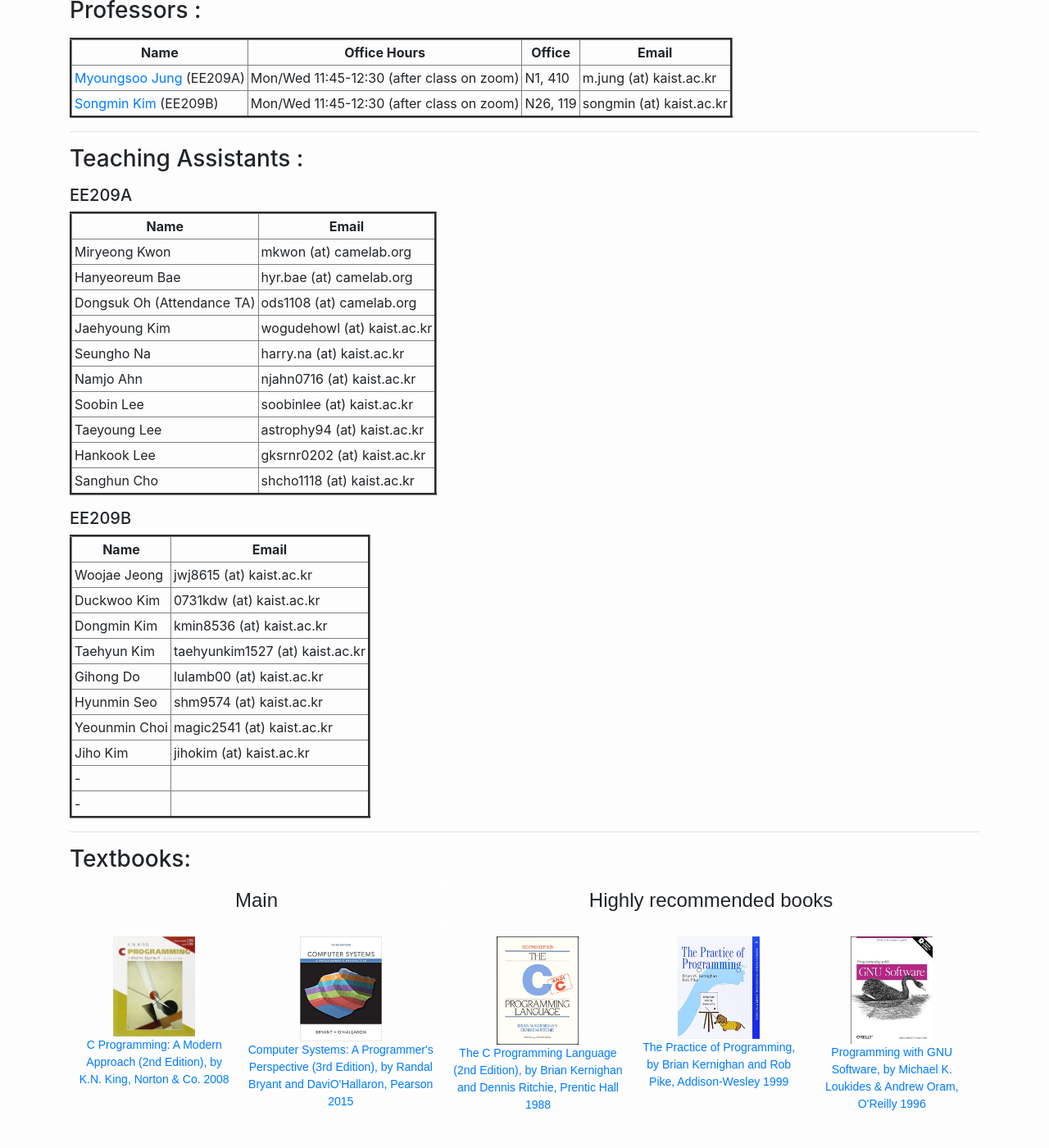
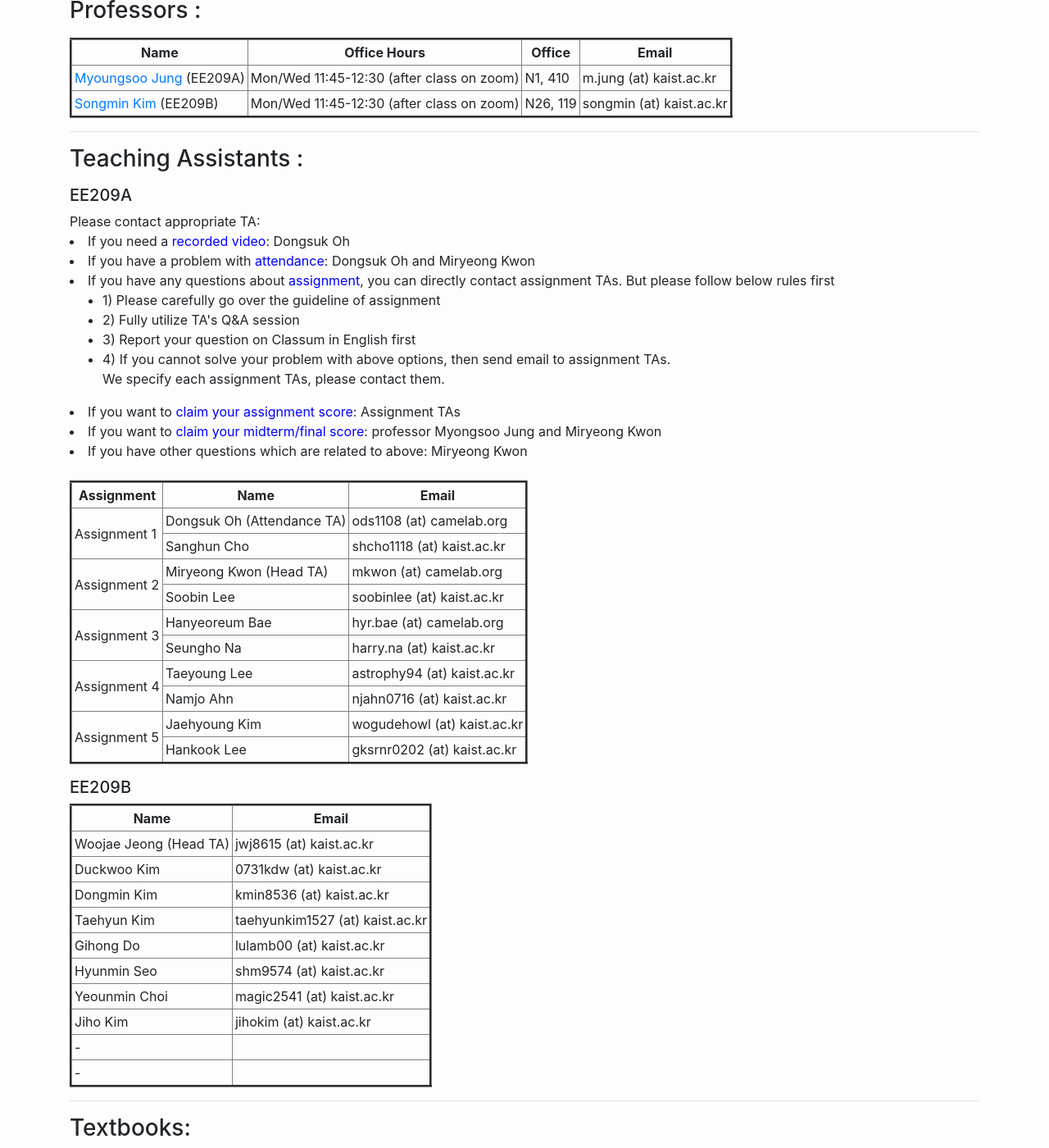
Before and after one commit to ee209-2020-fall/ee209-2020-fall, a Jekyll site: the page built from index.html, in a window 1280 px wide and 1400 px high, scrolled down 454 px. Shown: the whole window at 82% size. Built offline with Jekyll 4.4.1, drawn with Linux system fonts in a browser that asks for light colours; the list of posts is cut into pages by our own code.

Commit message:
add more information about TAs

```diff
--- a/index.html
+++ b/index.html
@@ -72,54 +72,78 @@ layout: home
 <h3> Teaching Assistants : </h3>
 <p>
   <h5>EE209A</h5>
+  Please contact appropriate TA: <br>
+  <li>If you need a <font color="blue">recorded video</font>: Dongsuk Oh <br></li>
+  <li>If you have a problem with <font color="blue">attendance</font>: Dongsuk Oh and Miryeong Kwon <br></li>
+  <li>If you have any questions about <font color="blue">assignment</font>, you can directly contact assignment TAs. But please follow below rules first <br>
+    <ul>
+      <li>1) Please carefully go over the guideline of assignment <br></li>
+      <li>2) Fully utilize TA's Q&A session <br></li>
+      <li>3) Report your question on Classum in English first <br></li>
+      <li>4) If you cannot solve your problem with above options, then send email to assignment TAs. <br> We specify each assignment TAs, please contact them.</li>
+    </ul>
+  </li>
+  <li>If you want to <font color="blue">claim your assignment score</font>: Assignment TAs</li>
+  <li>If you want to <font color="blue">claim your midterm/final score</font>: professor Myongsoo Jung and Miryeong Kwon</li>
+  <li>If you have other questions which are related to above: Miryeong Kwon</li>
+  <br>
+
   <table style="border-collapse: collapse;" border="3" cellpadding="3">
     <tbody>
     <tr>
+    <td align="center"><strong>Assignment</strong>
+
+    </td>
     <td align="center"><strong>Name</strong>
     </td>
     <td align="center"><strong>Email</strong>
     </td>
-    </tr
+
     <tr>
-    <td> Miryeong Kwon </td>
+      <td rowspan="2"> Assignment 1 </td>
+    <td> Dongsuk Oh (Attendance TA)</td>
+    <td> ods1108 (at) camelab.org </td>
+    </tr>
+    <tr>
+      <td> Sanghun Cho </td>
+      <td> shcho1118 (at) kaist.ac.kr </td>
+      </tr>
+    <tr>
+    <td rowspan="2"> Assignment 2 </td>
+    <td> Miryeong Kwon (Head TA)</td>
     <td> mkwon (at) camelab.org </td>
-    </tr
+    </tr>
     <tr>
+      <td> Soobin Lee </td>
+      <td> soobinlee (at) kaist.ac.kr </td>
+      </tr>
+    <tr>
+    <td rowspan="2"> Assignment 3 </td>
     <td> Hanyeoreum Bae </td>
     <td> hyr.bae (at) camelab.org </td>
-    </tr
+    </tr>
     <tr>
-    <td> Dongsuk Oh (Attendance TA)</td>
-    <td> ods1108 (at) camelab.org </td>
-    </tr
+      <td> Seungho Na </td>
+      <td> harry.na (at) kaist.ac.kr </td>
+      </tr>
+      <tr>
+        <td rowspan="2"> Assignment 4 </td>
+      <td> Taeyoung Lee </td>
+      <td> astrophy94 (at) kaist.ac.kr </td>
+      </tr>
+      <tr>
+        <td> Namjo Ahn </td>
+        <td> njahn0716 (at) kaist.ac.kr </td>
+        </tr>
     <tr>
+      <td rowspan="2"> Assignment 5 </td>
     <td> Jaehyoung Kim </td>
     <td> wogudehowl (at) kaist.ac.kr </td>
-    </tr
-    <tr>
-    <td> Seungho Na </td>
-    <td> harry.na (at) kaist.ac.kr </td>
-    </tr
-    <tr>
-    <td> Namjo Ahn </td>
-    <td> njahn0716 (at) kaist.ac.kr </td>
-    </tr
-    <tr>
-    <td> Soobin Lee </td>
-    <td> soobinlee (at) kaist.ac.kr </td>
-    </tr
-    <tr>
-    <td> Taeyoung Lee </td>
-    <td> astrophy94 (at) kaist.ac.kr </td>
-    </tr
+    </tr>
     <tr>
     <td> Hankook Lee </td>
     <td> gksrnr0202 (at) kaist.ac.kr </td>
-    </tr
-    <tr>
-    <td> Sanghun Cho </td>
-    <td> shcho1118 (at) kaist.ac.kr </td>
-    </tr
+    </tr>
     </tbody>
   </table>
   <p></p>
@@ -134,7 +158,7 @@ layout: home
     </td>
     </tr
     <tr>
-    <td> Woojae Jeong </td>
+    <td> Woojae Jeong (Head TA)</td>
     <td> jwj8615 (at) kaist.ac.kr </td>
     </tr
     <tr>
```
